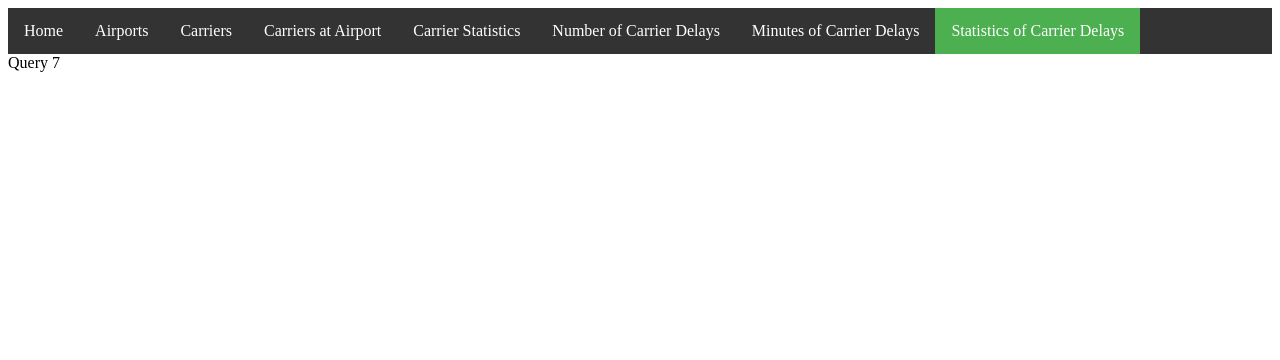
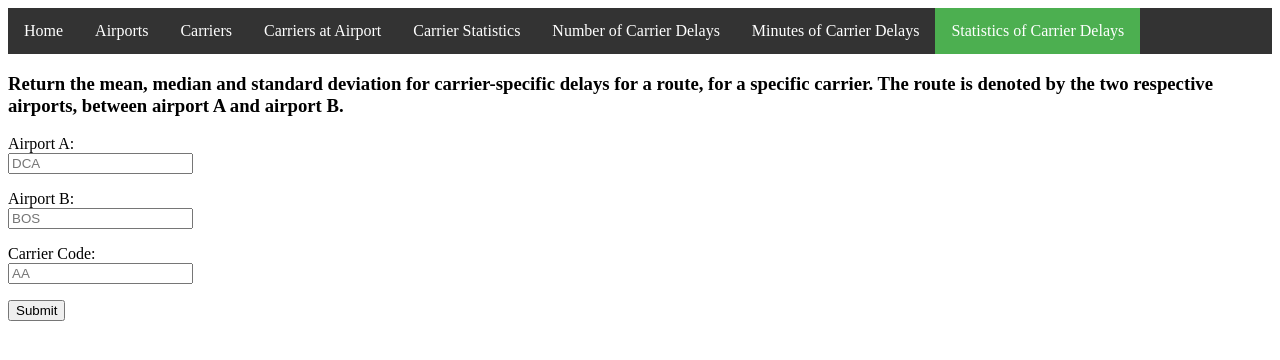
Before and after one commit to SinasAppel/WebEngineering, a Django app: page /carriers/delays/statistics in a window 1280 px wide. Shown: the top 360 px of the page. Run offline with Django 3.2, Linux system fonts and the light colour scheme.

Commit message:
Query 7 finished

```diff
--- a/airapi/frontend/views.py
+++ b/airapi/frontend/views.py
@@ -110,4 +110,31 @@ def carrier_delays_statistics(request):
     context = {
         'active': "Statistics of Carrier Delays",
     }
+
+    if request.method == 'POST':
+        airport_a = request.POST.get("airport_a", False)
+        airport_b = request.POST.get("airport_b", False)
+        carrier_code = request.POST.get("carrier_code", False)
+        rs = "http://localhost:8000/v1/airports/statistics/descriptive"
+        rs = rs + "?airport-a=" + airport_a
+        rs = rs + "&airport-b=" + airport_b
+        rs = rs + "&carrier-code=" + carrier_code
+        r = requests.get(rs)
+        j = json.loads(r.json())
+        print(json.dumps(j))
+        airport_a = []
+        airport_b = []
+        carrier_code = []
+        mean = []
+        median = []
+        standard_deviation = []
+        airport_a.append(j['airport-a'])
+        airport_b.append(j['airport-b'])
+        carrier_code.append(j['carrier-code'])
+        mean.append(j['stats']['mean'])
+        median.append(j['stats']['median'])
+        standard_deviation.append(j['stats']['standard-deviation'])
+        data = zip(airport_a, airport_b, carrier_code, mean, median, standard_deviation)
+        context['data'] = data
+
     return render(request, 'frontend/statistics_of_carrier_delays.html', context)
--- a/airapi/templates/frontend/statistics_of_carrier_delays.html
+++ b/airapi/templates/frontend/statistics_of_carrier_delays.html
@@ -1,4 +1,55 @@
 {% extends 'base.html' %}
 {% block content %}
-Query 7
+<h3>
+    Return the mean, median and standard deviation for carrier-specific delays for a route, for a specific carrier.
+    The route is denoted by the two respective airports, between airport A and airport B.
+</h3>
+
+<form action="/carriers/delays/statistics" method="post">{% csrf_token %}
+    <p>
+        Airport A: <br>
+        <input type="text" name="airport_a" placeholder="DCA">
+    </p>
+    <p>
+        Airport B: <br>
+        <input type="text" name="airport_b" placeholder="BOS">
+    </p>
+    <p>
+        Carrier Code: <br>
+        <input type="text" name ="carrier_code" placeholder="AA">
+    </p>
+
+    <input type="submit" value="Submit">
+</form>
+
+{% if data %}
+    <ul>
+    {% for a,b,c,mean,median,sd in data %}
+        <li>
+            Airport A: {{a}}
+        </li>
+        <li>
+            Airport B: {{b}}
+        </li>
+        <li>
+            Carrier Code: {{c}}
+        </li>
+        <li>
+            Statistics:
+            <ul>
+                <li>
+                    Mean: {{ mean }}
+                </li>
+                <li>
+                    Median:  {{ median }}
+                </li>
+                <li>
+                    Standard Deviation: {{ sd }}
+                </li>
+            </ul>
+        </li>
+    {% endfor %}
+    </ul>
+{% endif %}
+
 {% endblock %}
```
